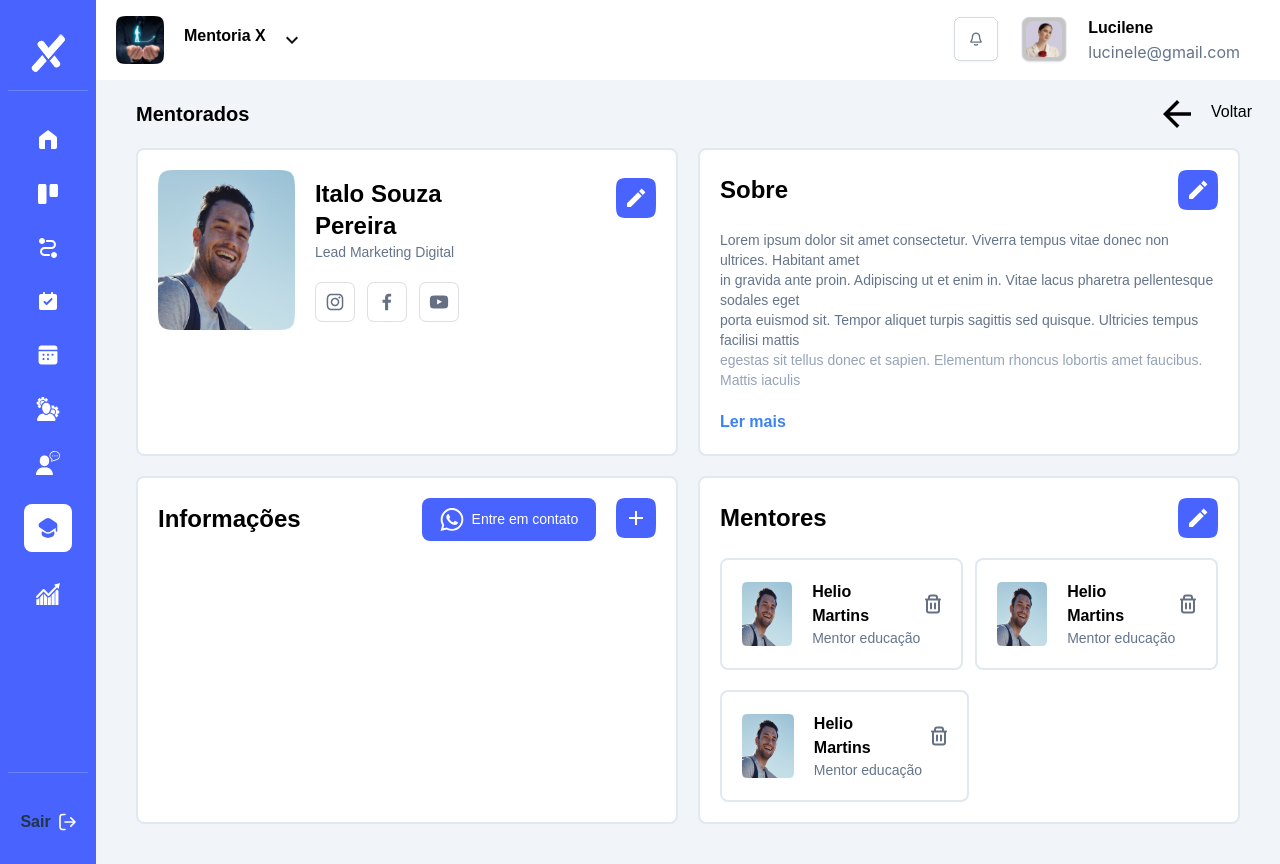
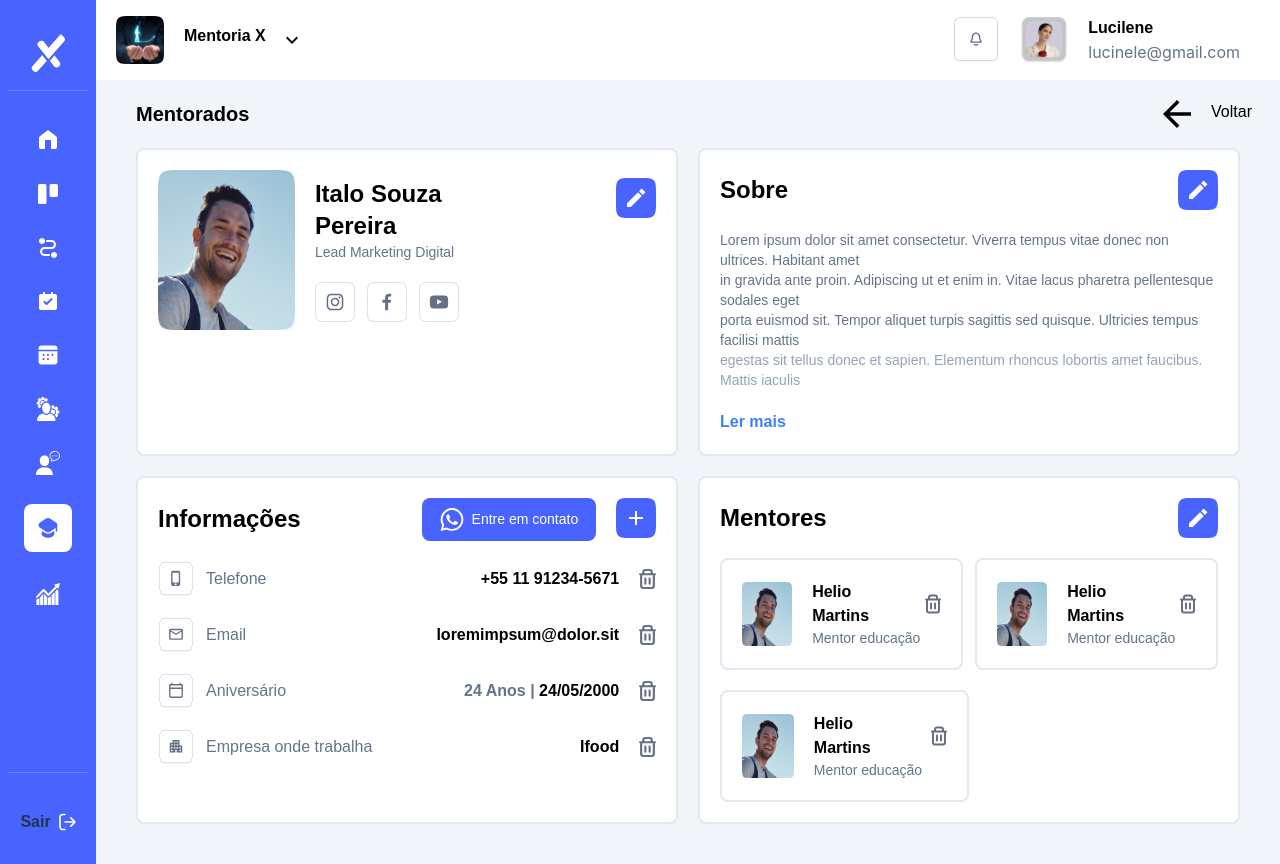
Before and after one commit to isamsm/mentoria, a React (Vite) app: page / in a window 1280 px wide. Built offline with nearby package versions, Linux system fonts and the light colour scheme.

Commit message:
feat: informacoes

```diff
--- a/src/App.jsx
+++ b/src/App.jsx
@@ -10,6 +10,10 @@ import youtube from './assets/youtube.svg'
 import whatsapp from './assets/whatsapp.svg'
 import plus from './assets/plus.svg'
 import trash from './assets/trash.svg'
+import tel from './assets/tel.svg'
+import email from './assets/email.svg'
+import calendar from './assets/calendar.svg'
+import company from './assets/company.svg'
 
 function App() {
   return (
@@ -79,7 +83,7 @@ function App() {
                   </div>
                 </div>
               </div>
-              <div className="flex flex-col md:flex-row lg:flex-row gap-5 pb-5">
+              <div className="flex flex-col md:flex-row lg:flex-row gap-5 pb-5 font-poppins">
                 <div className="bg-white border-2 border-slate-200 rounded-lg w-72 lg:w-6/12 h-50 p-5">
                   <div className="flex flex-col lg:flex-row gap-5 justify-between lg:items-center">
                     <h3 className="text-2xl font-bold"> Informações </h3>
@@ -88,10 +92,50 @@ function App() {
                         style={{ backgroundColor: '#4963FF' }}
                         className="flex gap-2 items-center text-sm text-white"
                       >
-                        <img src={whatsapp} className="h-6 w-6" />
+                        <img src={whatsapp} className="h-6 w-6"/>
                         Entre em contato
                       </button>
                       <img src={plus} className="h-10 w-10" />
+                    </div>
+                  </div>
+                  <div className='flex flex-col md:flex-row lg:flex-row justify-between pt-5'>
+                    <div className='flex items-center gap-3'>
+                      <img src={tel} className='h-9'/>
+                      <p className='text-slate-500'> Telefone </p>
+                    </div>
+                    <div className='flex md:items-center lg:items-center gap-5'>
+                      <p className='font-bold'> +55 11 91234-5671 </p>
+                      <img src={trash} className='h-5'/>
+                    </div>
+                  </div>
+                  <div className='flex flex-col md:flex-row lg:flex-row justify-between pt-5'>
+                    <div className='flex items-center gap-3'>
+                      <img src={email} className='h-9'/>
+                      <p className='text-slate-500'> Email </p>
+                    </div>
+                    <div className='flex md:items-center lg:items-center gap-5'>
+                      <p className='font-bold'> loremimpsum@dolor.sit</p>
+                      <img src={trash} className='h-5'/>
+                    </div>
+                  </div>
+                  <div className='flex flex-col md:flex-row lg:flex-row justify-between pt-5'>
+                    <div className='flex items-center gap-3'>
+                      <img src={calendar} className='h-9'/>
+                      <p className='text-slate-500'> Aniversário </p>
+                    </div>
+                    <div className='flex md:items-center lg:items-center gap-5'>
+                      <p className='font-bold'> <span className='text-slate-500'>  24 Anos | </span> 24/05/2000 </p>
+                      <img src={trash} className='h-5'/>
+                    </div>
+                  </div>
+                  <div className='flex flex-col md:flex-row lg:flex-row justify-between pt-5'>
+                    <div className='flex items-center gap-3'>
+                      <img src={company} className='h-9'/>
+                      <p className='text-slate-500'> Empresa onde trabalha </p>
+                    </div>
+                    <div className='flex md:items-center lg:items-center gap-5'>
+                      <p className='font-bold'> Ifood </p>
+                      <img src={trash} className='h-5'/>
                     </div>
                   </div>
                 </div>
```
Also changed, not shown: src/assets/email.svg. Lines whose indentation alone changed are shown as unchanged.
